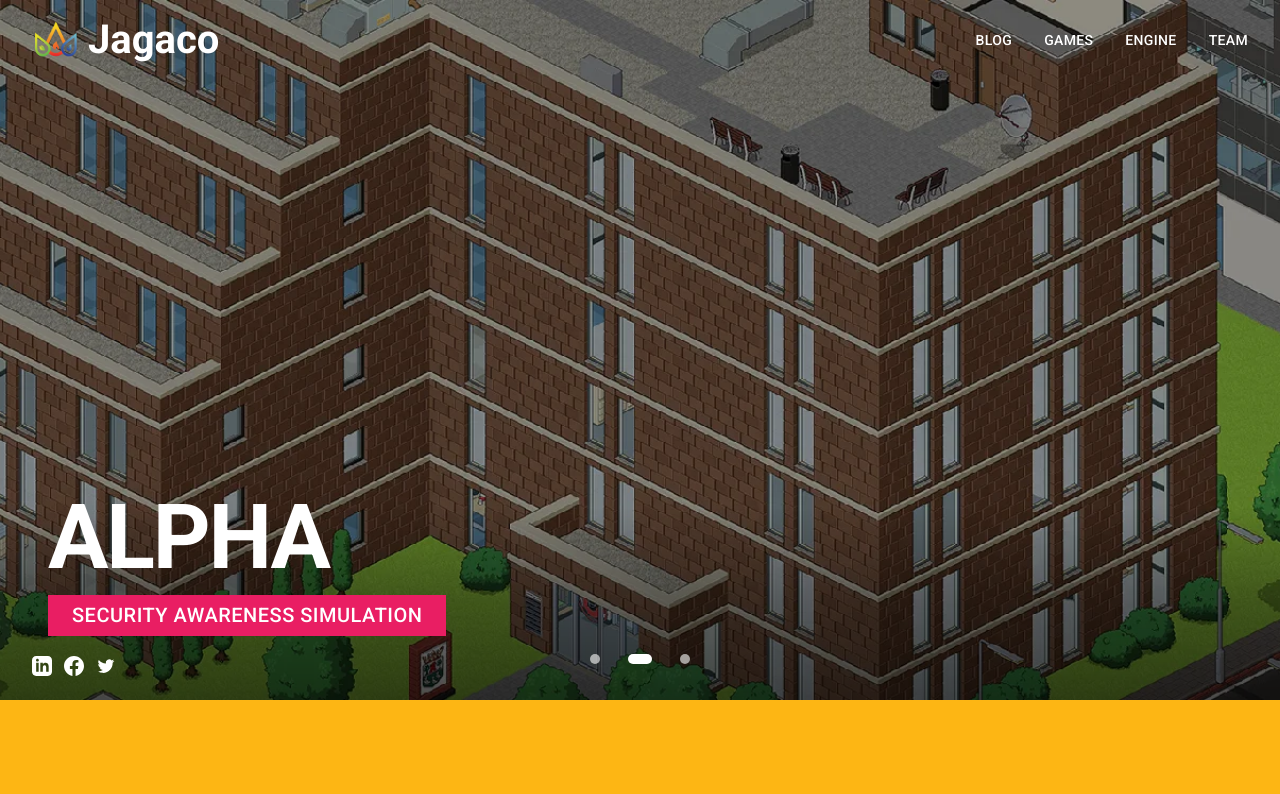
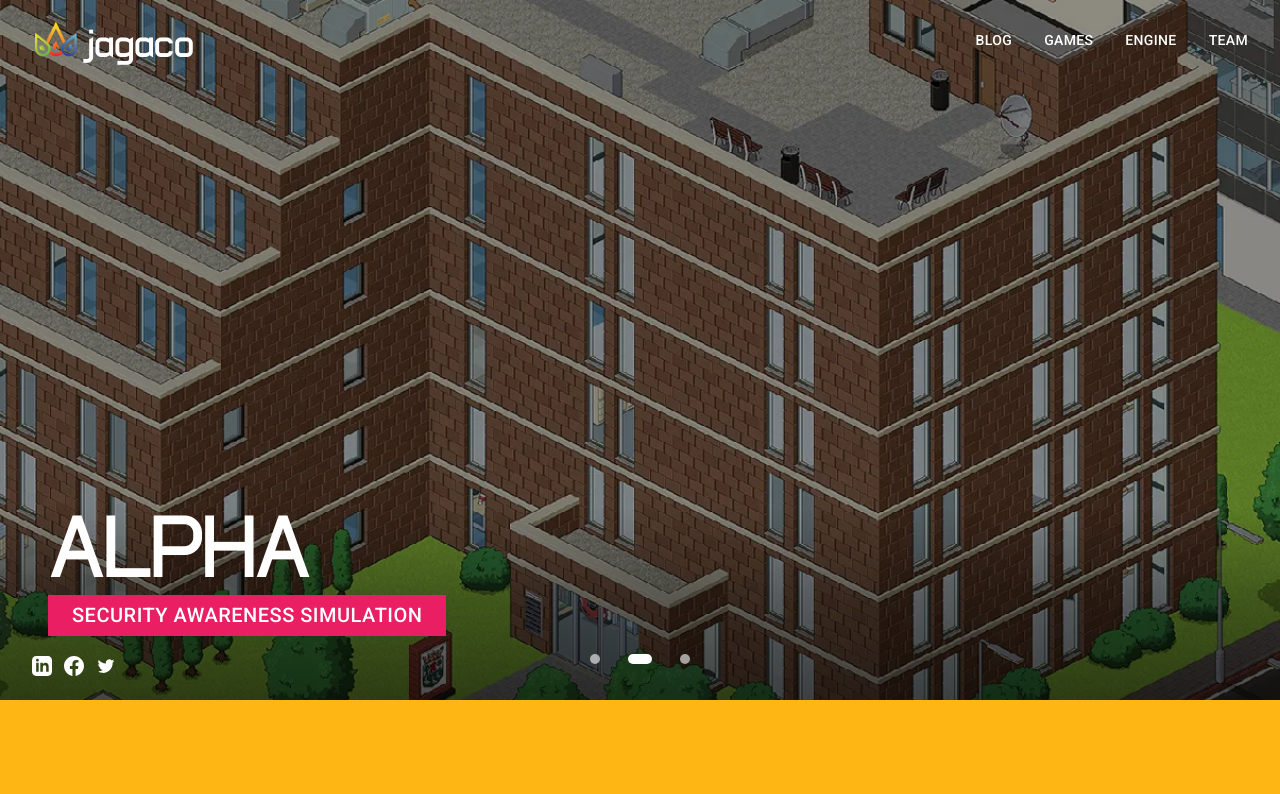
Before and after one commit to jagacogames/jagacogames.github.io, a Next.js app: page / in a window 1280 px wide. Shown: the top 794 px of the page. Built offline with nearby package versions, Linux system fonts and the light colour scheme; no server answers.

Commit message:
feat: add Typomoderno font and update Navigation component to use it

```diff
--- a/src/app/globals.css
+++ b/src/app/globals.css
@@ -14,6 +14,7 @@
 @theme inline {
   --font-sans: var(--font-roboto);
   --font-display: var(--font-roboto);
+  --font-brand: var(--font-typomoderno);
 }
 
 body {
@@ -28,6 +29,12 @@ body {
 
 html {
   scroll-behavior: smooth;
+}
+
+/* Typography */
+h1 {
+  font-family: var(--font-typomoderno), sans-serif;
+  font-weight: 700;
 }
 
 /* Animations */
--- a/src/app/layout.tsx
+++ b/src/app/layout.tsx
@@ -1,5 +1,6 @@
 import type { Metadata } from "next";
 import { Roboto } from "next/font/google";
+import localFont from "next/font/local";
 import "./globals.css";
 import Navigation from "@/components/Navigation";
 import Footer from "@/components/Footer";
@@ -8,6 +9,12 @@ const roboto = Roboto({
   subsets: ["latin"],
   weight: ["400", "500", "700", "900"],
   variable: "--font-roboto",
+});
+
+const typomoderno = localFont({
+  src: "../../public/fonts/Typomoderno bold.ttf",
+  variable: "--font-typomoderno",
+  weight: "700",
 });
 
 export const metadata: Metadata = {
@@ -68,7 +75,7 @@ export default function RootLayout({
 }>) {
   return (
     <html lang="en">
-      <body className={`${roboto.variable} font-roboto antialiased bg-white text-gray-900 min-h-screen flex flex-col`}>
+      <body className={`${roboto.variable} ${typomoderno.variable} font-roboto antialiased bg-white text-gray-900 min-h-screen flex flex-col`}>
         <Navigation />
         <main className="flex-grow">
           {children}
--- a/src/components/Navigation.tsx
+++ b/src/components/Navigation.tsx
@@ -21,8 +21,8 @@ export default function Navigation() {
                 className="object-contain"
               />
             </div>
-            <span className="text-[40px] font-bold text-white leading-none">
-              Jagaco
+            <span className="text-[40px] font-bold text-white leading-none font-[family-name:var(--font-typomoderno)]">
+              jagaco
             </span>
           </Link>
 
```
Also changed, not shown: public/fonts/Typomoderno bold.ttf (added).
